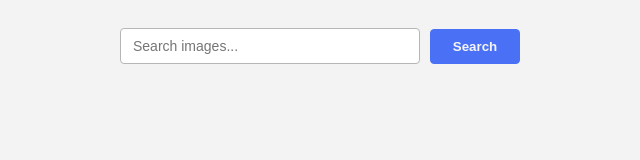
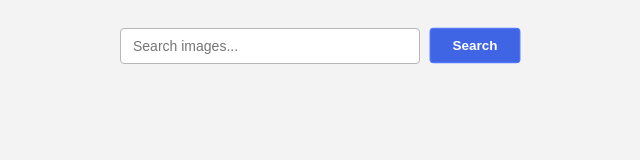
Before and after one commit to Hordzich-ihar/goit-js-hw-11, a website built with Vite: page src/index.html in a window 1280 px wide. In both pictures the pointer is over the button "Search". Shown: the whole page, without its empty margins (320-960 px from the left). Built offline with nearby package versions, Linux system fonts and the light colour scheme; what simplelightbox would draw is missing.

Commit message:
goit-js-hw-11

```diff
--- a/src/css/styles.css
+++ b/src/css/styles.css
@@ -55,10 +55,12 @@ body {
   color: #fff;
   font-weight: 600;
   cursor: pointer;
+  transition: background-color 150ms ease, transform 150ms ease;
 }
 
 .form button:hover {
-  filter: brightness(0.96);
+  background: #3f65e5;
+  transform: translateY(-1px) scale(1.01);
 }
 
 .gallery-section {
```
